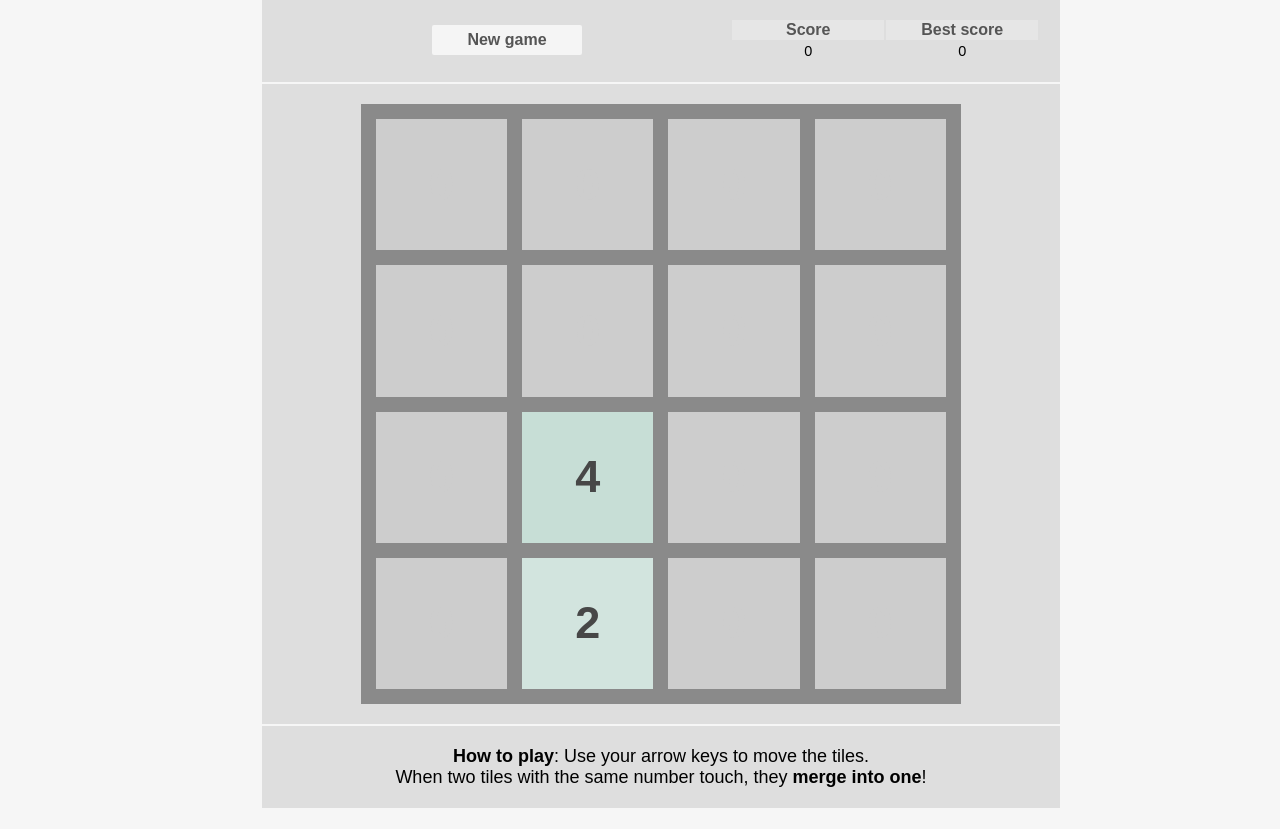
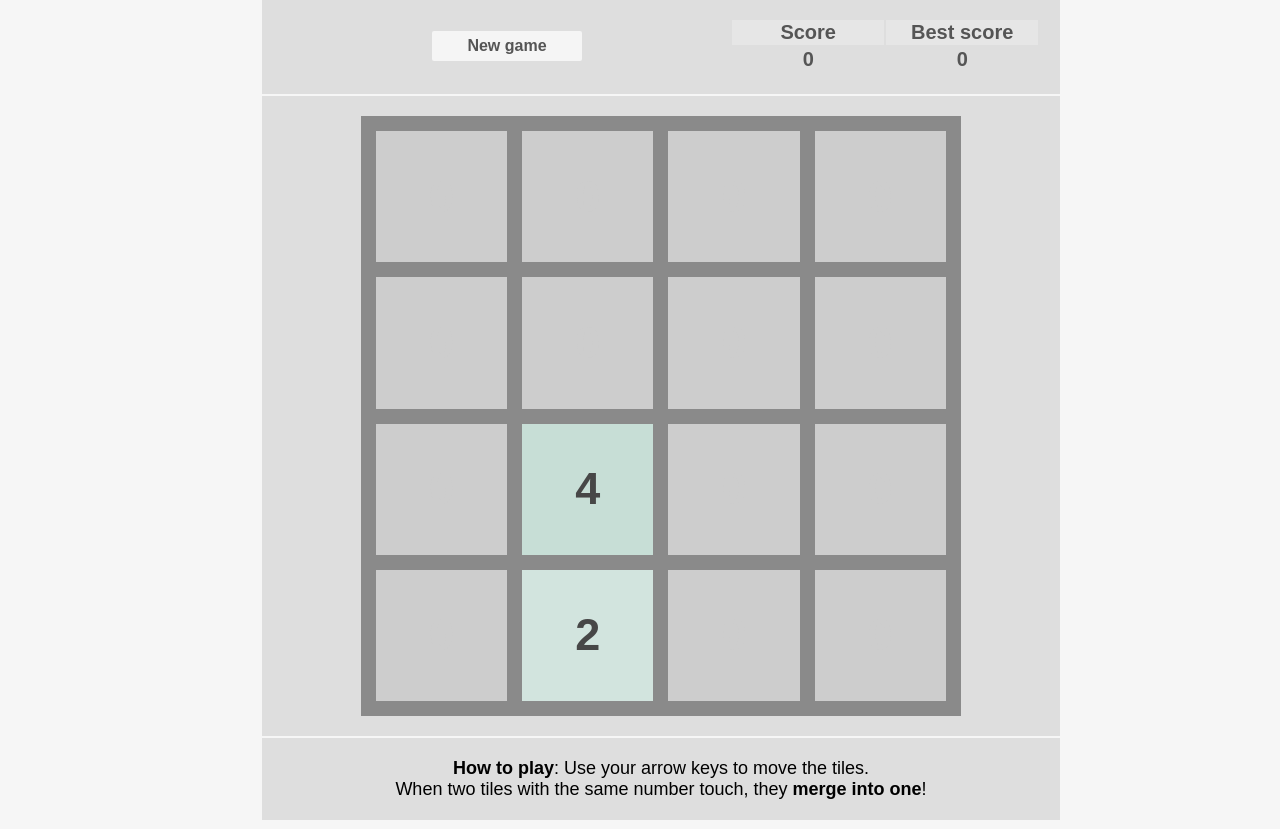
Before and after one commit to SamR1/2048-clone, a plain HTML site: page index.html in a window 1280 px wide. Shown: the part 71-900 px from the top of the page. Drawn offline with nearby package versions, Linux system fonts and the light colour scheme.

Commit message:
scoring OK

```diff
--- a/index.html
+++ b/index.html
@@ -29,8 +29,8 @@
 						<td class="score">Best score</td>
 					</tr>
 					<tr>
-						<td>0</td>
-						<td>0</td>
+						<td id="currentScore">0</td>
+						<td id="bestScore">0</td>
 					</tr>
 				</table>
 			</div>
--- a/js/2048-plugin.js
+++ b/js/2048-plugin.js
@@ -57,7 +57,9 @@
 
  		$(".scoretab").css({
 			"width"           : "100%",
-			"text-align"      : "center"
+			"text-align"      : "center",
+			"font"            : "bold 20px Arial",
+			"color"           : "#555",
  		});
  		$("button").css({
  			"cursor"          : "pointer",
@@ -71,9 +73,7 @@
  		});
  		$(".score").css({
 			"background"      : "#e6e6e6",
-			"color"           : "#555",
-			"font"            : "bold 16px Arial",
-			"width"           : "150px",
+			"width"           : "150px"
  		});
 
 
@@ -208,6 +208,11 @@
 		 	    		   ) {
 
 							if ( currentCellValue == newCellValue ){
+								$("#currentScore").text(parseInt($("#currentScore").text()) + newCellValue * 2);
+								if ( parseInt( $("#bestScore").text()) < parseInt( $("#currentScore").text()) ){
+									$("#bestScore").text($("#currentScore").text());
+								}
+
 								$(".row-" + nextRow + " .col-" + nextCol).addClass("merged");
 							}
 
@@ -216,6 +221,8 @@
 								).colorCell();
 
 							$(".row-" + currentRow + " .col-" + currentCol).text(0).colorCell();
+
+
 
 		 	    		}
 		 	    	}
```
